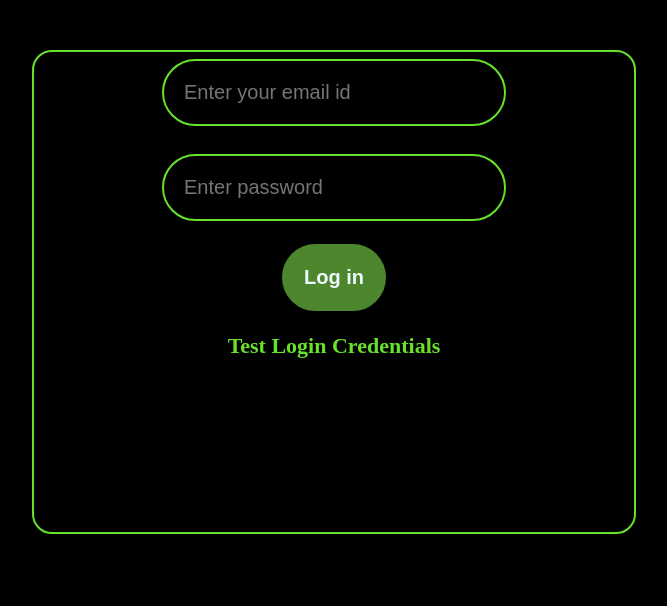
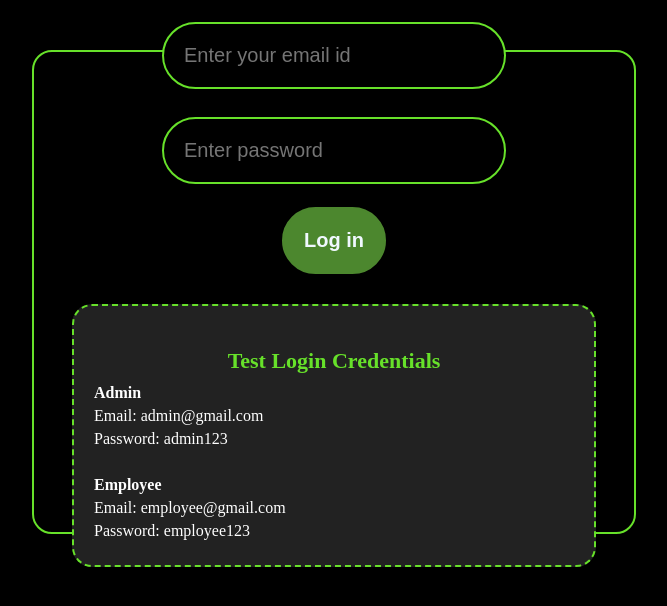
Before and after one commit to sudhanshu1239g/EmployeeManagement, a React (Vite) app in the folder vite-project/: page / in a window 1280 px wide. Shown: the top 606 px of the page, without its empty margins (306-973 px from the left). Built offline with nearby package versions, Linux system fonts and the light colour scheme.

Commit message:
Update loginPage.module.css

```diff
--- a/vite-project/src/components/loginPage.module.css
+++ b/vite-project/src/components/loginPage.module.css
@@ -48,13 +48,13 @@
     background-color:rgb(33, 59, 20);
 
 }
-credentialsInfo {
+.credentialsInfo {
     margin-top: 30px;
     padding: 20px;
     border: 2px dashed rgb(103, 225, 42);
     border-radius: 20px;
-    background-color: #111;
-    color: aliceblue;
+    background-color: #222; /* Dark background for better contrast */
+    color: white; /* White text */
     width: 80%;
     max-width: 500px;
     text-align: left;
```
